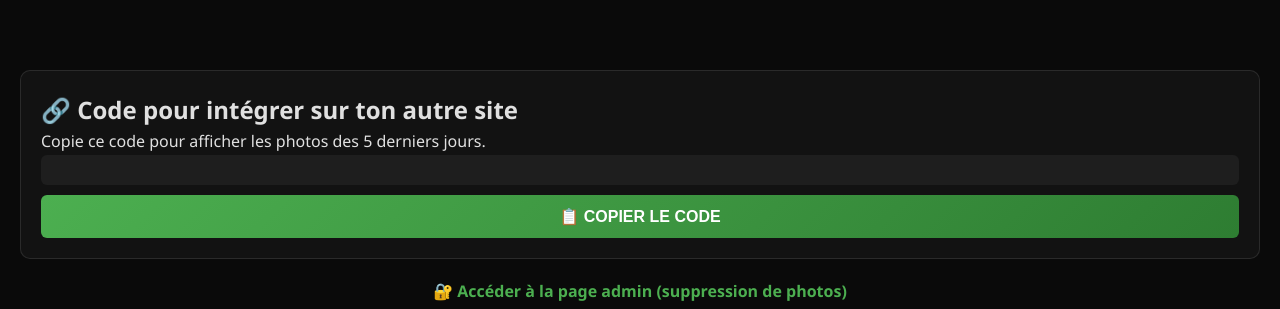
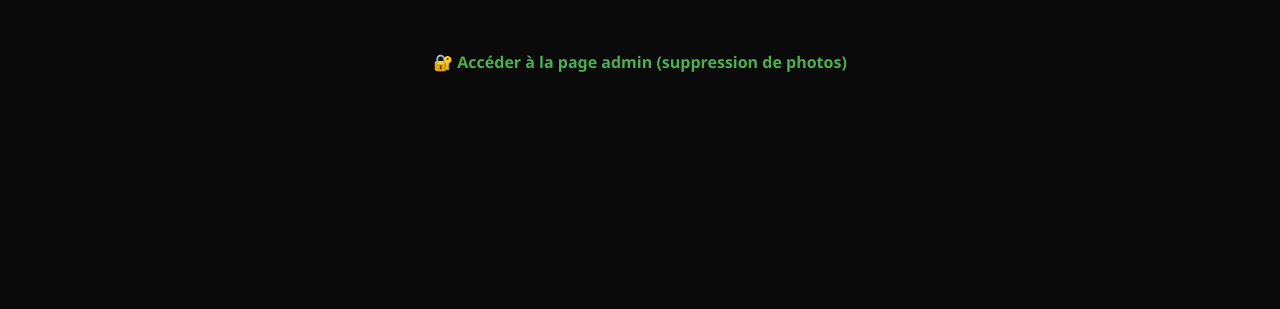
Before and after one commit to mvbc85600/Selfies, a plain HTML site: page index.html in a window 1280 px wide. Shown: the part 822-1131 px from the top of the page. After the commit the page ends 918 px from the top, so only its background shows below. Drawn offline with Linux system fonts and the light colour scheme; no server answers.

Commit message:
Update index.html

```diff
--- a/index.html
+++ b/index.html
@@ -361,12 +361,7 @@
             <div class="modal-info" id="modalInfo"></div>
         </div>
 
-        <div class="integration-code">
-            <h2>🔗 Code pour intégrer sur ton autre site</h2>
-            <p>Copie ce code pour afficher les photos des 5 derniers jours.</p>
-            <pre id="integrationCode"></pre>
-            <button onclick="copyIntegrationCode()">📋 Copier le code</button>
-        </div>
+
 
         <div class="admin-link">
             <p><a href="admin.html">🔐 Accéder à la page admin (suppression de photos)</a></p>
```
